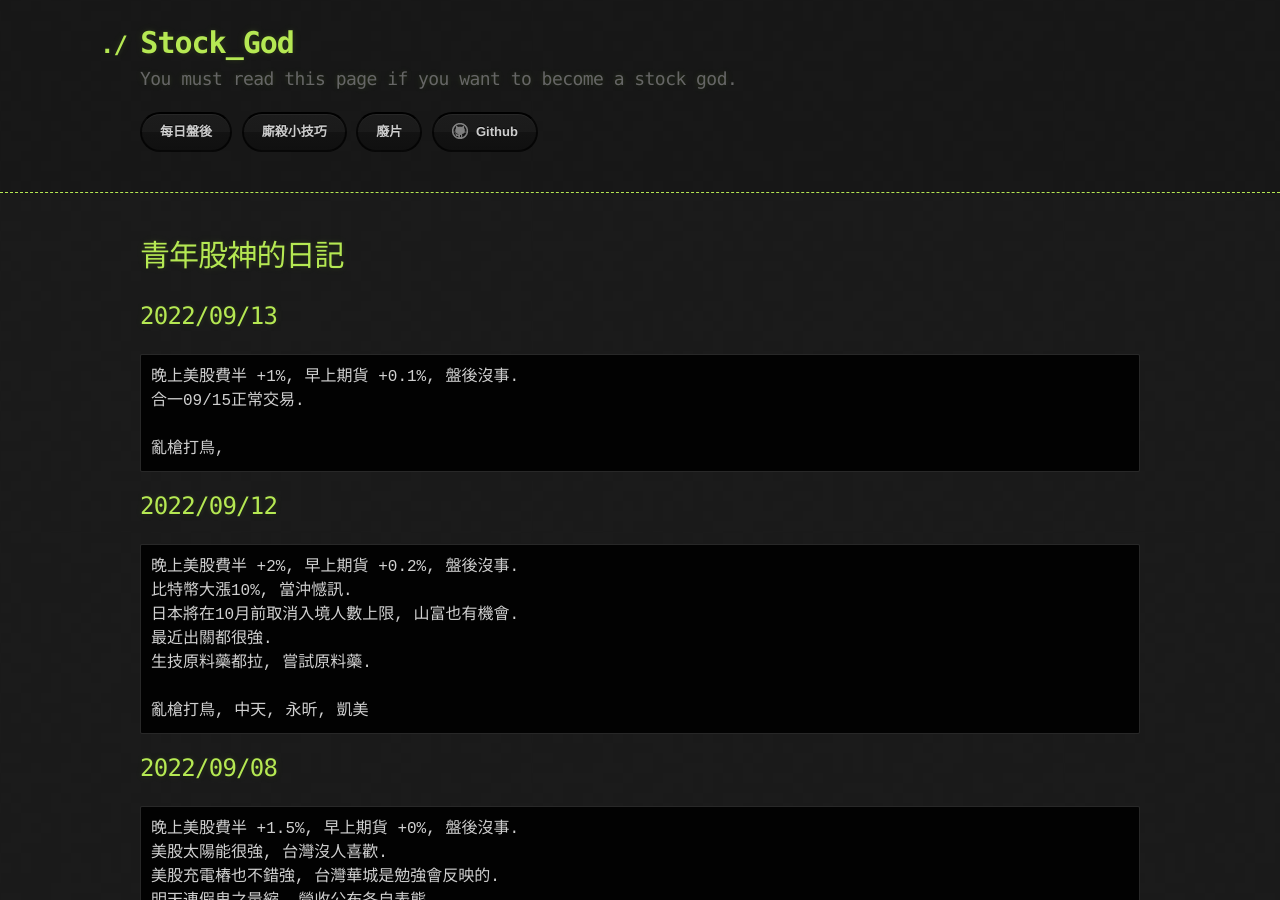
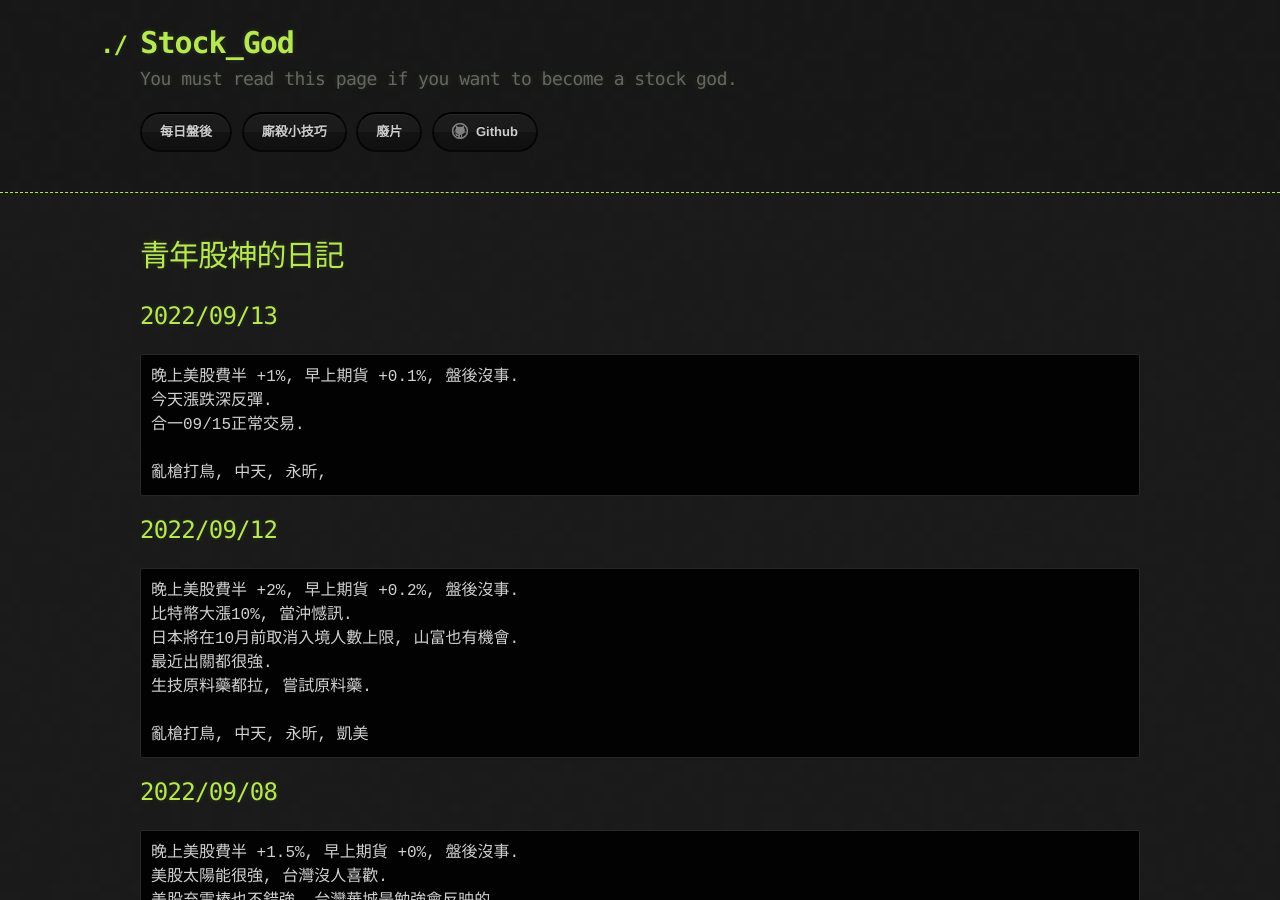
Before and after one commit to lepg5487/Stock_God, a Jekyll site: the page built from index.md, in a window 1280 px wide and 900 px high. Built offline with Jekyll 4.4.1, drawn with Linux system fonts in a browser that asks for light colours; our own code applies the rules of GitHub Pages for plain Markdown files.

Commit message:
Update index.md

````diff
--- a/index.md
+++ b/index.md
@@ -7,9 +7,10 @@ layout: testlayouts
 ## 2022/09/13
 ```
 晚上美股費半 +1%, 早上期貨 +0.1%, 盤後沒事.
+今天漲跌深反彈.
 合一09/15正常交易.
 
-亂槍打鳥,
+亂槍打鳥, 中天, 永昕,
 ```
 
 ## 2022/09/12
````
